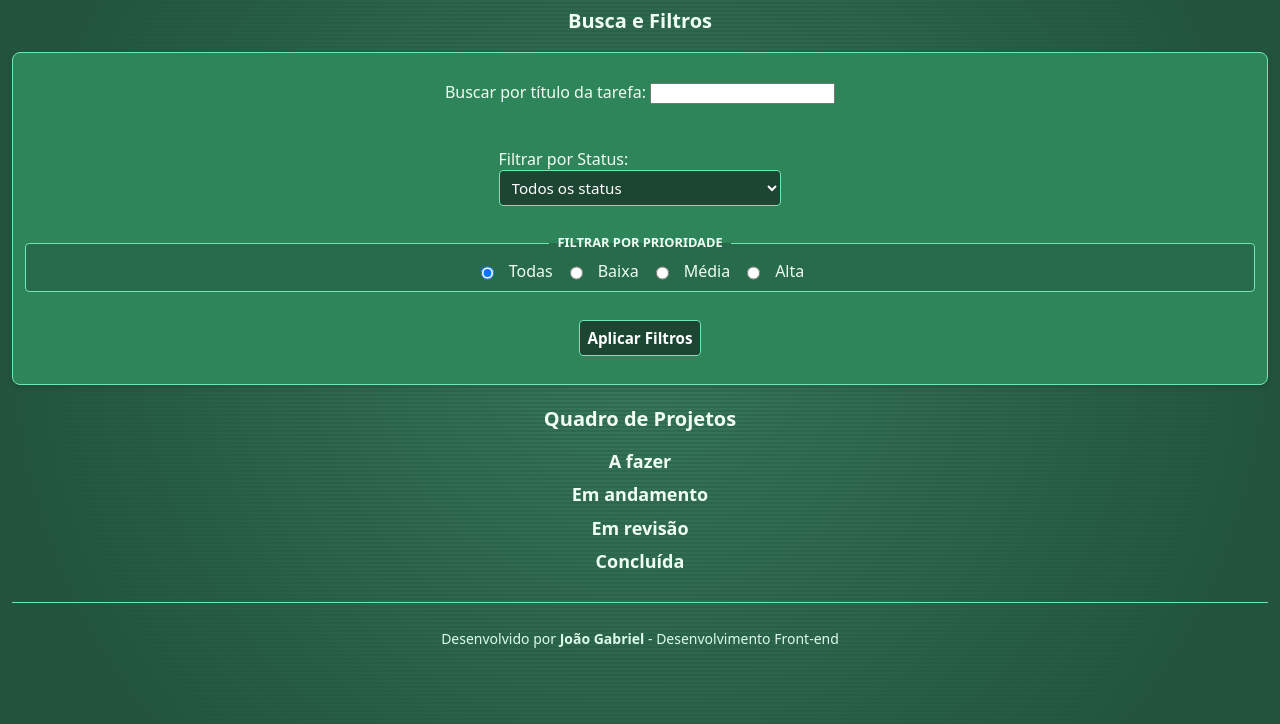
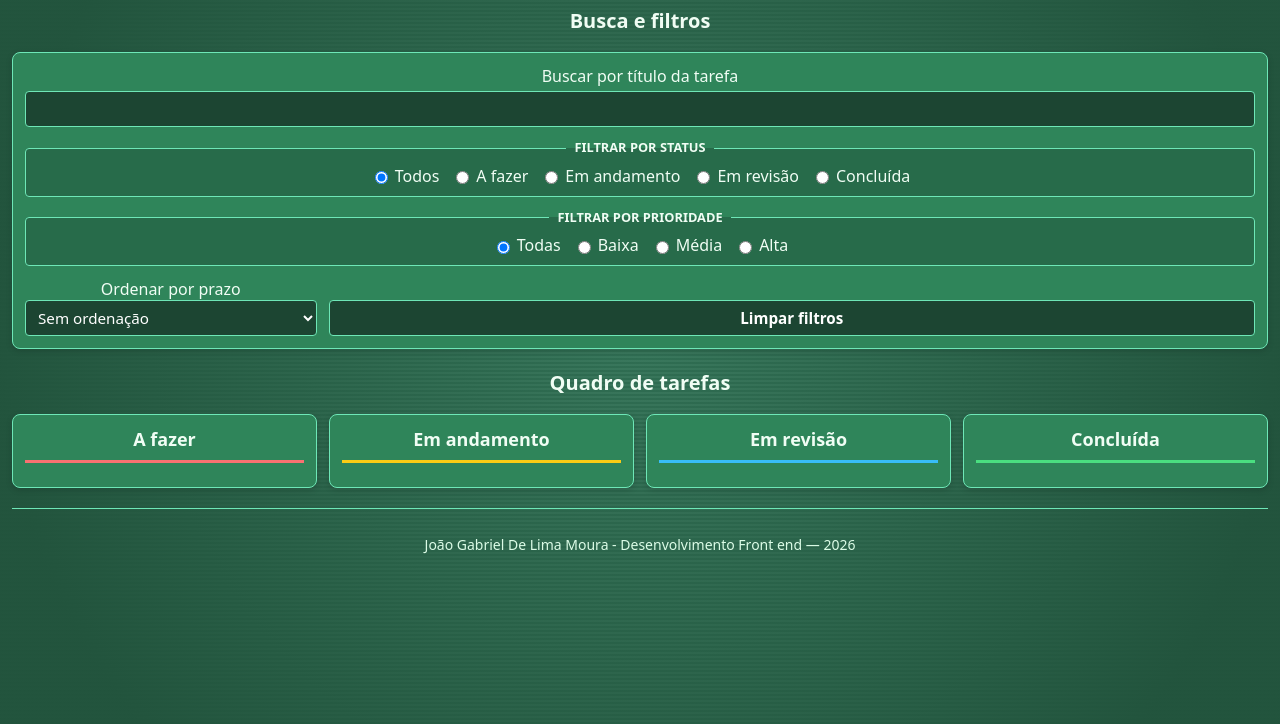
Before and after one commit to joaogabrieldlm/JoaoGabrielDeLimaMoura-DESENVOLVIMENTO-FRONT-END, a plain HTML site: page index.html in a window 1280 px wide. Shown: the part 76-800 px from the top of the page. Drawn offline with Linux system fonts and the light colour scheme.

Commit message:
Refatorar o index.html para o layout do gerenciador de tarefas
A estrutura HTML e o conteúdo da página do gerenciador de tarefas foram atualizados, incluindo alterações no título, nos elementos do formulário e no rodapé.

```diff
--- a/index.html
+++ b/index.html
@@ -1,90 +1,172 @@
-<!DOCTYPE html>
+<!doctype html>
 <html lang="pt-BR">
   <head>
-    <meta charset="UTF-8">
-    <meta name="viewport" content="width=device-width, initial-scale=1.0">
-    <title>Gerenciador de Tarefas Acadêmicas</title>
-    <link rel="stylesheet" href="styles.css">
+    <meta charset="UTF-8" />
+    <meta name="viewport" content="width=device-width, initial-scale=1.0" />
+    <title>Quadro de tarefas de projetos</title>
+    <link rel="stylesheet" href="styles.css" />
   </head>
   <body>
-
     <header>
-        <h1 class="titulo-principal">Gerenciador de Tarefas Acadêmicas</h1>
+      <h1>Tarefas acadêmicas</h1>
     </header>
 
     <main>
-        <section aria-labelledby="filtros-titulo">
-            <h2 id="filtros-titulo">Busca e Filtros</h2>
-            <form action="#" method="GET">
-                <p>
-                    <label for="busca-titulo">Buscar por título da tarefa:</label>
-                    <input type="text" id="busca-titulo" name="busca">
-                </p>
+      <section>
+        <h2>Busca e filtros</h2>
 
-                <p>
-                    <label for="filtro-status">Filtrar por Status:</label>
-                    <select id="filtro-status" name="status">
-                        <option value="todos">Todos os status</option>
-                        <option value="a-fazer">A fazer</option>
-                        <option value="em-andamento">Em andamento</option>
-                        <option value="em-revisao">Em revisão</option>
-                        <option value="concluida">Concluída</option>
-                    </select>
-                </p>
+        <form id="form-filtros">
+          <div>
+            <label for="busca-titulo">Buscar por título da tarefa</label>
+            <input type="search" id="busca-titulo" name="busca-titulo" />
+          </div>
 
           <fieldset>
-                    <legend>Filtrar por Prioridade</legend>
+            <legend>Filtrar por status</legend>
 
-                    <input type="radio" id="prioridade-todas" name="prioridade" value="todas" checked>
-                    <label for="prioridade-todas">Todas</label>
-
-                    <input type="radio" id="prioridade-baixa" name="prioridade" value="baixa">
-                    <label for="prioridade-baixa">Baixa</label>
-
-                    <input type="radio" id="prioridade-media" name="prioridade" value="media">
-                    <label for="prioridade-media">Média</label>
-
-                    <input type="radio" id="prioridade-alta" name="prioridade" value="alta">
-                    <label for="prioridade-alta">Alta</label>
+            <div>
+              <input
+                type="radio"
+                id="filtro-status-todos"
+                name="filtro-status"
+                value="todos"
+                checked
+              />
+              <label for="filtro-status-todos">Todos</label>
+            </div>
+            <div>
+              <input
+                type="radio"
+                id="filtro-status-a-fazer"
+                name="filtro-status"
+                value="a-fazer"
+              />
+              <label for="filtro-status-a-fazer">A fazer</label>
+            </div>
+            <div>
+              <input
+                type="radio"
+                id="filtro-status-em-andamento"
+                name="filtro-status"
+                value="em-andamento"
+              />
+              <label for="filtro-status-em-andamento">Em andamento</label>
+            </div>
+            <div>
+              <input
+                type="radio"
+                id="filtro-status-em-revisao"
+                name="filtro-status"
+                value="em-revisao"
+              />
+              <label for="filtro-status-em-revisao">Em revisão</label>
+            </div>
+            <div>
+              <input
+                type="radio"
+                id="filtro-status-concluida"
+                name="filtro-status"
+                value="concluida"
+              />
+              <label for="filtro-status-concluida">Concluída</label>
+            </div>
           </fieldset>
 
-                <p>
-                    <button type="submit">Aplicar Filtros</button>
-                </p>
+          <fieldset>
+            <legend>Filtrar por prioridade</legend>
+
+            <div>
+              <input
+                type="radio"
+                id="filtro-prioridade-todas"
+                name="filtro-prioridade"
+                value="todas"
+                checked
+              />
+              <label for="filtro-prioridade-todas">Todas</label>
+            </div>
+            <div>
+              <input
+                type="radio"
+                id="filtro-prioridade-baixa"
+                name="filtro-prioridade"
+                value="baixa"
+              />
+              <label for="filtro-prioridade-baixa">Baixa</label>
+            </div>
+            <div>
+              <input
+                type="radio"
+                id="filtro-prioridade-media"
+                name="filtro-prioridade"
+                value="media"
+              />
+              <label for="filtro-prioridade-media">Média</label>
+            </div>
+            <div>
+              <input
+                type="radio"
+                id="filtro-prioridade-alta"
+                name="filtro-prioridade"
+                value="alta"
+              />
+              <label for="filtro-prioridade-alta">Alta</label>
+            </div>
+          </fieldset>
+
+          <div id="controles-extra">
+            <div>
+              <label for="ordenar-prazo">Ordenar por prazo</label>
+              <select id="ordenar-prazo" name="ordenar-prazo">
+                <option value="nenhuma">Sem ordenação</option>
+                <option value="prazo-asc">Prazo mais próximo primeiro</option>
+                <option value="prazo-desc">Prazo mais distante primeiro</option>
+              </select>
+            </div>
+
+            <button type="button" id="btn-limpar-filtros">Limpar filtros</button>
+          </div>
         </form>
       </section>
 
-        <p data-estado role="status" aria-live="polite" class="texto-padrao"></p>
+      <section>
+        <h2>Quadro de tarefas</h2>
 
-        <section aria-labelledby="quadro-titulo" class="quadro-projetos" data-quadro>
-            <h2 id="quadro-titulo">Quadro de Projetos</h2>
+        <p id="status-tarefas" role="status" aria-live="polite"></p>
 
-            <section aria-labelledby="status-afazer" class="coluna-status">
-                <h3 id="status-afazer">A fazer</h3>
-                <ul class="lista-tarefas" data-lista-status="a-fazer"></ul>
+        <div id="colunas-tarefas">
+          <section id="coluna-a-fazer" aria-labelledby="coluna-a-fazer-heading">
+            <h3 id="coluna-a-fazer-heading">A fazer</h3>
+            <ul></ul>
           </section>
 
-            <section aria-labelledby="status-andamento" class="coluna-status">
-                <h3 id="status-andamento">Em andamento</h3>
-                <ul class="lista-tarefas" data-lista-status="em-andamento"></ul>
+          <section
+            id="coluna-em-andamento"
+            aria-labelledby="coluna-em-andamento-heading"
+          >
+            <h3 id="coluna-em-andamento-heading">Em andamento</h3>
+            <ul></ul>
           </section>
 
-            <section aria-labelledby="status-revisao" class="coluna-status">
-                <h3 id="status-revisao">Em revisão</h3>
-                <ul class="lista-tarefas" data-lista-status="em-revisao"></ul>
+          <section
+            id="coluna-em-revisao"
+            aria-labelledby="coluna-em-revisao-heading"
+          >
+            <h3 id="coluna-em-revisao-heading">Em revisão</h3>
+            <ul></ul>
           </section>
 
-            <section aria-labelledby="status-concluida" class="coluna-status">
-                <h3 id="status-concluida">Concluída</h3>
-                <ul class="lista-tarefas" data-lista-status="concluida"></ul>
+          <section id="coluna-concluida" aria-labelledby="coluna-concluida-heading">
+            <h3 id="coluna-concluida-heading">Concluída</h3>
+            <ul></ul>
           </section>
+        </div>
       </section>
     </main>
 
     <footer>
-        <p>Desenvolvido por <strong>João Gabriel</strong> - Desenvolvimento Front-end</p>
+      <p> João Gabriel De Lima Moura - Desenvolvimento Front end — 2026</p>
     </footer>
-
-    <script type="module" src="js/app.js"></script>
+    <script type="module" src="js/script.js"></script>
   </body>
 </html>
```
Lines whose indentation alone changed are shown as unchanged.
